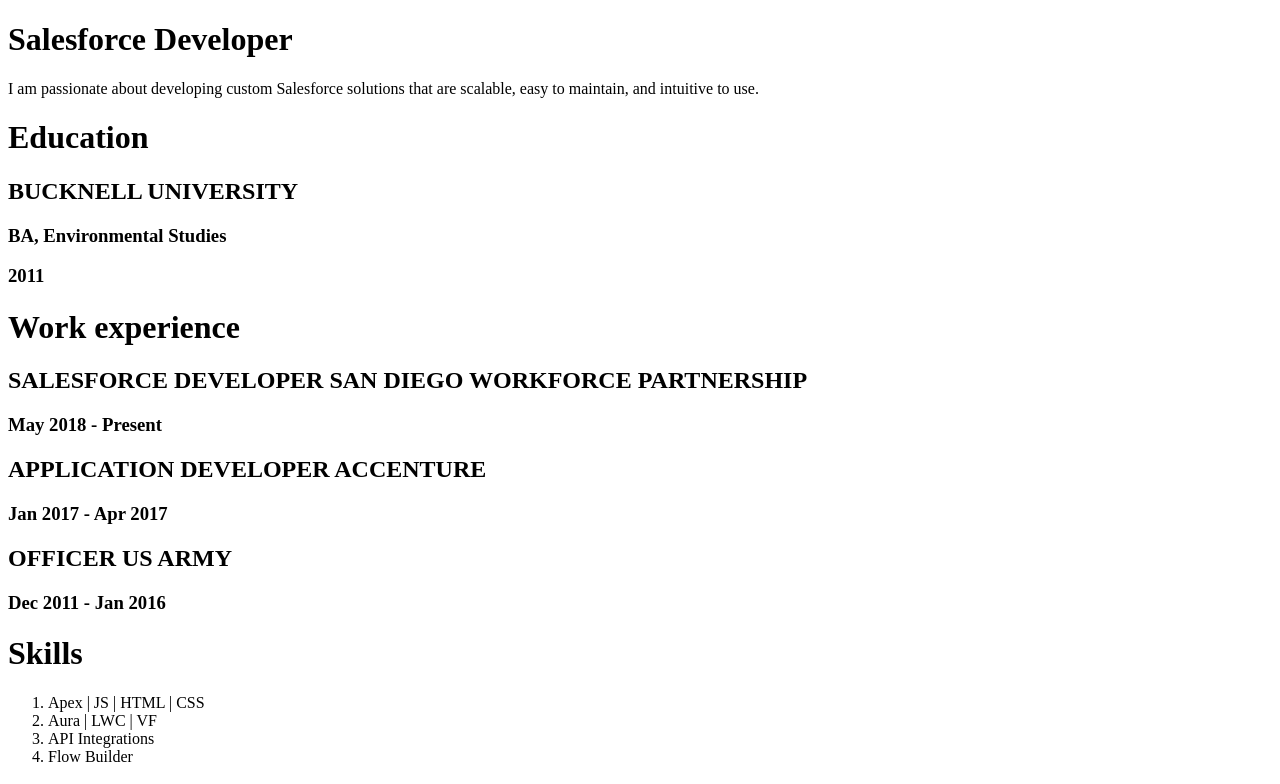
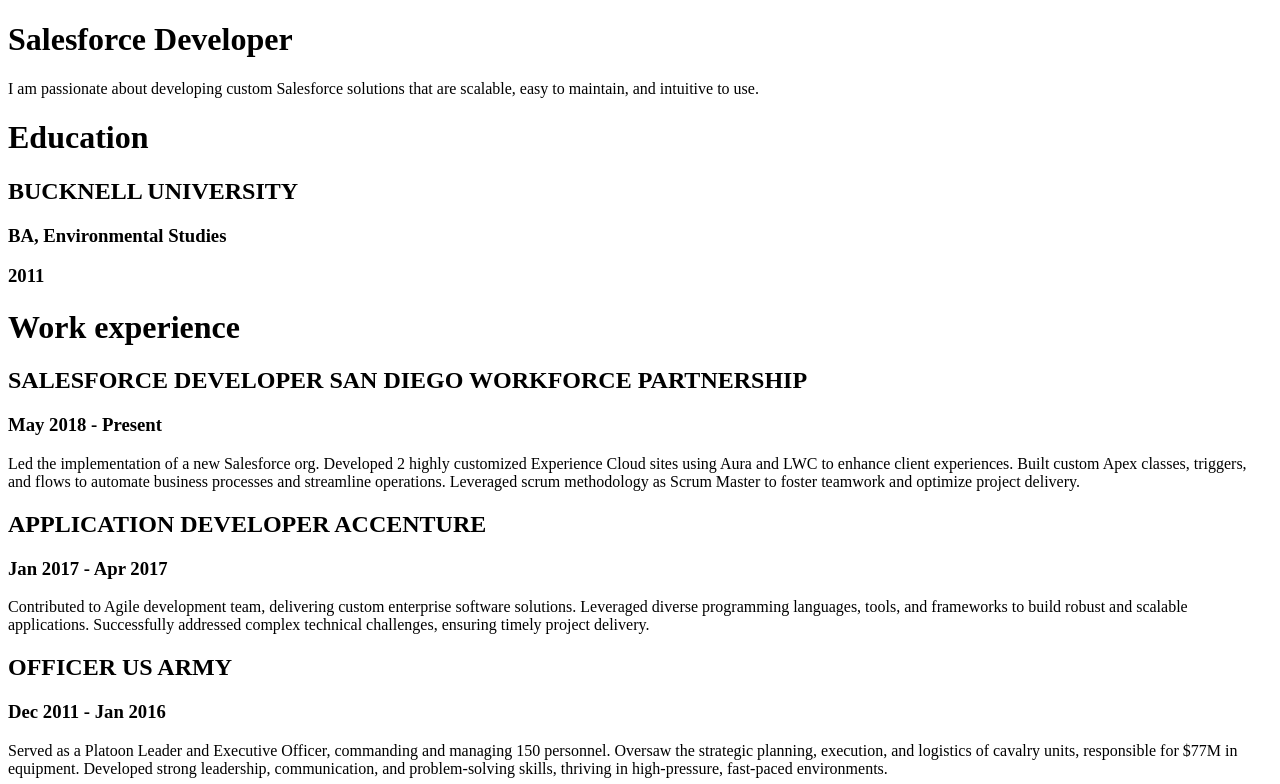
Before and after one commit to friedman27/personal-website, a plain HTML site: page index.html in a window 1280 px wide. Shown: the top 784 px of the page. Drawn offline with Linux system fonts and the light colour scheme.

Commit message:
Added position descriptions.

```diff
--- a/index.html
+++ b/index.html
@@ -18,10 +18,30 @@
     <h1>Work experience</h1>
     <h2><b>SALESFORCE DEVELOPER</b> SAN DIEGO WORKFORCE PARTNERSHIP</h2>
     <h3>May 2018 - Present</h3>
+    <p>
+      Led the implementation of a new Salesforce org. Developed 2 highly
+      customized Experience Cloud sites using Aura and LWC to enhance client
+      experiences. Built custom Apex classes, triggers, and flows to automate
+      business processes and streamline operations. Leveraged scrum methodology
+      as Scrum Master to foster teamwork and optimize project delivery.
+    </p>
     <h2><b>APPLICATION DEVELOPER</b> ACCENTURE</h2>
     <h3>Jan 2017 - Apr 2017</h3>
+    <p>
+      Contributed to Agile development team, delivering custom enterprise
+      software solutions. Leveraged diverse programming languages, tools, and
+      frameworks to build robust and scalable applications. Successfully
+      addressed complex technical challenges, ensuring timely project delivery.
+    </p>
     <h2><b>OFFICER</b> US ARMY</h2>
     <h3>Dec 2011 - Jan 2016</h3>
+    <p>
+      Served as a Platoon Leader and Executive Officer, commanding and managing
+      150 personnel. Oversaw the strategic planning, execution, and logistics of
+      cavalry units, responsible for $77M in equipment. Developed strong
+      leadership, communication, and problem-solving skills, thriving in
+      high-pressure, fast-paced environments.
+    </p>
     <h1>Skills</h1>
     <ol>
       <li>Apex | JS | HTML | CSS</li>
```
